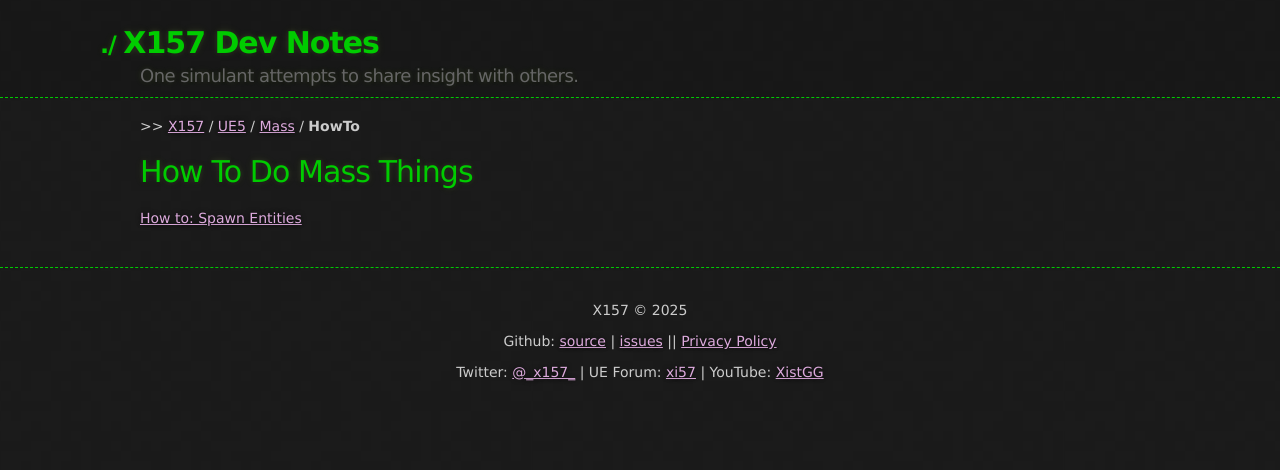
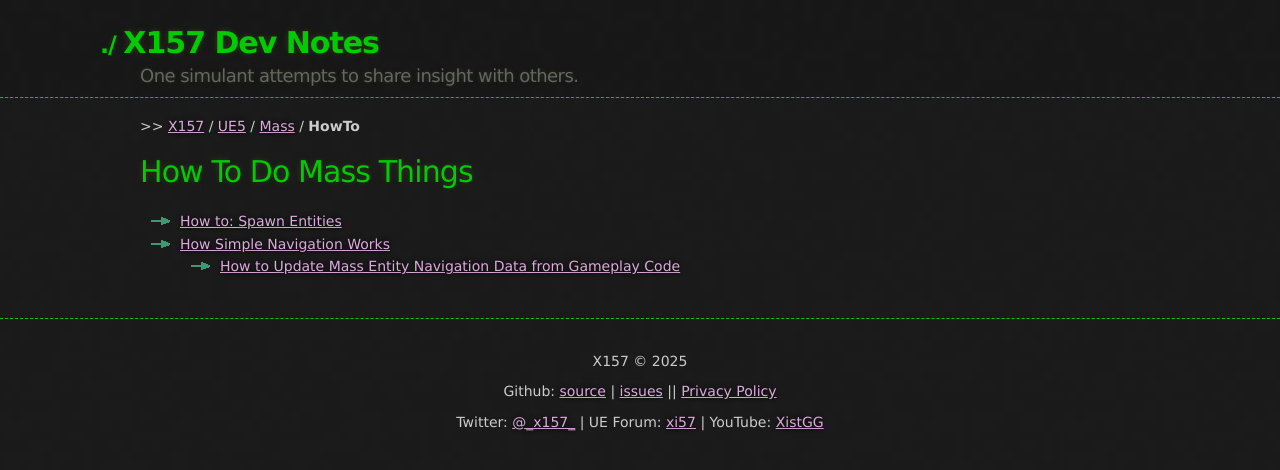
Before and after one commit to x157/x157.github.io, a Jekyll site: the page built from UE5/Mass/HowTo/index.md, in a window 1280 px wide. Shown: the top 470 px of the page. Built offline with Jekyll 4.4.1, drawn with Linux system fonts in a browser that asks for light colours.

Commit message:
Link Navigation from How To
This is currently the only place showing how to update data from gameplay code

```diff
--- a/UE5/Mass/HowTo/index.md
+++ b/UE5/Mass/HowTo/index.md
@@ -7,4 +7,6 @@
 
 # How To Do Mass Things
 
-[How to: Spawn Entities](/UE5/Mass/HowTo/SpawnEntities)
+- [How to: Spawn Entities](/UE5/Mass/HowTo/SpawnEntities)
+- [How Simple Navigation Works](/UE5/Mass/Navigation)
+  - [How to Update Mass Entity Navigation Data from Gameplay Code](/UE5/Mass/Navigation#EnactingMovement)
```
